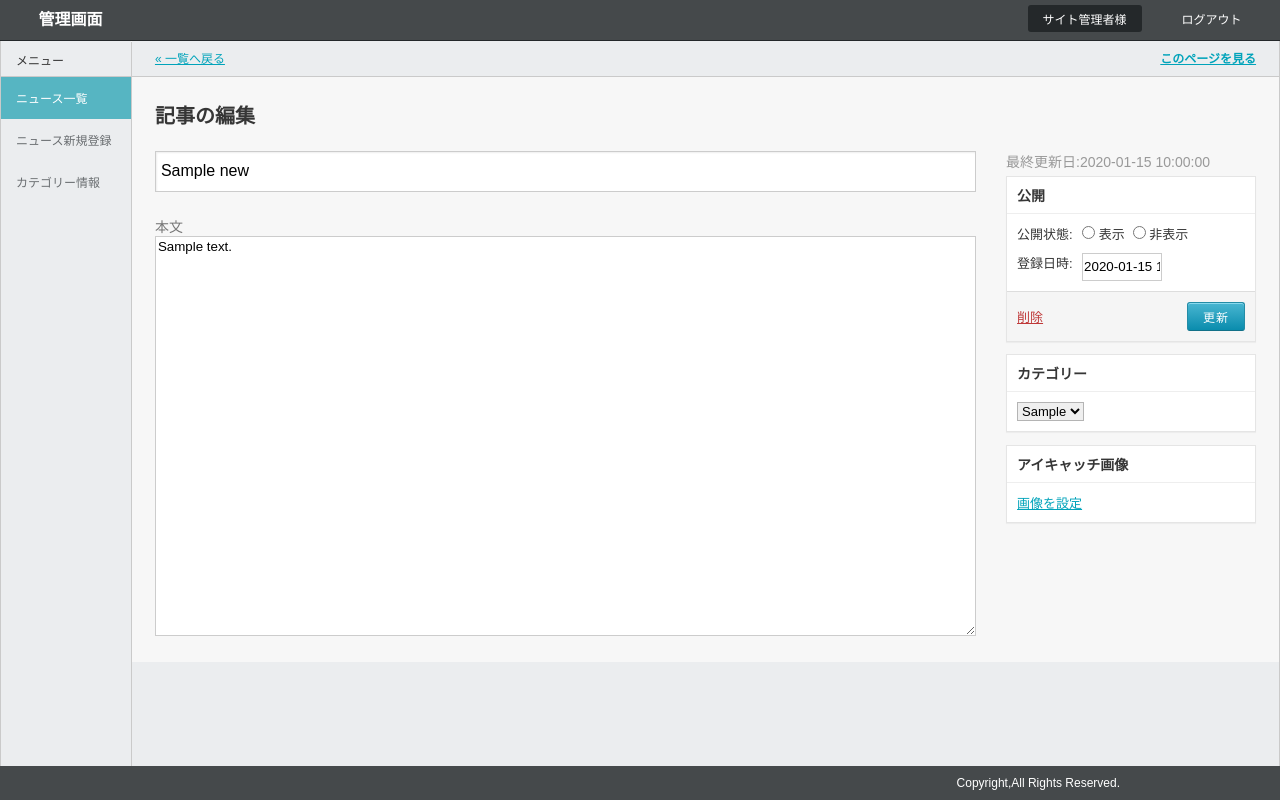
After one commit to 05-YujiAbe/kadai, a PHP site: page /kadai/admin/update.php?id=1 in a window 1280 px wide. The commit adds this page. Run offline with PHP 8.4, Linux system fonts and the light colour scheme; the visitor is signed in with stand-in values (Sample User, id 1); tables that the repository leaves empty or names only in its code hold one stand-in row (values such as "Sample post"); some libraries are stand-ins or nearby versions.

Commit message:
編集画面作成

```diff
--- a/6/admin/css/contents.css
+++ b/6/admin/css/contents.css
@@ -19,6 +19,7 @@
     background-color: #fff;
     border-left: 4px solid #fff;
     position: relative;
+    display: none;
 }
 .msg a {
 	position: absolute;
--- /dev/null
+++ b/6/admin/sidebar.php
@@ -0,0 +1,9 @@
+<div id="menu">
+    <h2>メニュー</h2>
+    <ul>
+        <li class="menu01 select"><a href="index.php">ニュース一覧</a></li>
+        <li class="menu02"><a href="input.php">ニュース新規登録</a></li>
+        <li class="menu03"><a href="category.php">カテゴリー情報</a></li>
+    </ul>
+<!--//menu --></div>
+<div id="menu-back"></div>
--- /dev/null
+++ b/6/admin/update.php
@@ -0,0 +1,96 @@
+<?php
+include "session.php";
+if(isset($_POST)){
+
+}else{
+
+}
+$id = $_GET["id"];
+$title; //タイトル
+$detail; //本文
+$imgurl; //画像のパス
+$cat; //カテゴリー
+$showFlg; //表示非表示
+$create_date; //登録日
+$update_date; //更新日
+
+$pdo = new PDO("mysql:host=localhost;dbname=cs_academy;charset=utf8", "root", "");
+$sql = "SELECT news_id,news_title,news_detail,news_url,show_flg,news_cat,create_date,update_date FROM news WHERE news_id = :id";
+$stmt = $pdo->prepare($sql);
+$stmt->bindValue(':id', $id, PDO::PARAM_INT);
+$stmt->execute();
+$results = $stmt->fetchAll(PDO::FETCH_ASSOC);
+foreach($results as $row) {
+
+    $title = $row["news_title"];
+    $detail = $row["news_detail"];
+    $imgurl = $row["news_url"];
+    $cat = $row["news_cat"];
+    $showFlg = $row["show_flg"];
+    $create_date = $row["create_date"];
+    $update_date = $row["update_date"];
+}
+
+include "header.php";
+include "sidebar.php";
+?>
+
+         <div id="main">
+            <div class="body_cont">
+             <div class="control">
+                <div class="editCtrl">
+                    <a href="index.php">&laquo; 一覧へ戻る</a>
+                </div>
+                <div class="editName">
+                    <p><a href="http://localhost/kadai/6/news.php?news_id=<?php echo $id; ?>" target="_blank">このページを見る</a></p>
+                </div>
+             </div>
+
+             <div class="section">
+                <p class="msg msg-success">記事の更新の成功しました！<a href="" class="fadeOut">非表示</a></p>
+                <h3>記事の編集</h3>
+                 <div class="edit_area">
+                    <form action="update_execute.php" method="post">
+                    <div class="contentSub">
+                        <p class="lastUpdate">最終更新日:<?php echo $update_date; ?></p>
+                        <div class="postbox">
+                            <h4>公開</h4>
+                            <div class="inside">
+                                <dl class="dlTbl"><dt>公開状態:</dt><dd><label><input type="radio" name="show" value="1" <?php if($showFlg==1) echo 'checked=\"checked\"'; ?>> 表示</span></label><label><input type="radio" name="show" value="2" <?php if($showFlg==2) echo 'checked=\"checked\"'; ?> > 非表示</label></dd>
+                                <dt>登録日時:</dt><dd><input type="text" class="datepick" name="regidate" value="<?php echo $create_date; ?>"></dd>
+                                </dl>
+                            </div>
+                            <div class="submitbox">
+                                <a href="delete.php?id=<?php echo $id; ?>" class="btnAttend">削除</a><input type="submit" value="更新" name="update" class="clk-btn">
+                            </div>
+                        </div>
+                        <div class="postbox">
+                            <h4>カテゴリー</h4>
+                            <div class="inside">
+                                <select name="category" id="">
+                                    <option value="<?php echo $cat;?>"><?php echo $cat;?></option>
+                                </select>
+                            </div>
+                        </div>
+                        <div class="postbox">
+                            <h4>アイキャッチ画像</h4>
+                            <div class="inside">
+                                <a href="">画像を設定</a>
+                            </div>
+                        </div>
+
+                    <!-- contentSub --></div>
+                    <div class="contentMain">
+                        <dl>
+                            <dt><input type="text" name="title" value="<?php echo $title;?>"></dt>
+                            <dd><p>本文</p><textarea name="honbun" id="textarea" ><?php echo $detail;?></textarea></dd>
+                        </dl>
+
+                    </div>
+                    </form>
+                 <!-- edit_area --></div>
+            <!-- section --></div>
+        <!--//main --></div>
+<?php
+include "footer.php";
+?>
```
Also changed, not shown: 6/admin/index.php (+3 -9 lines).
